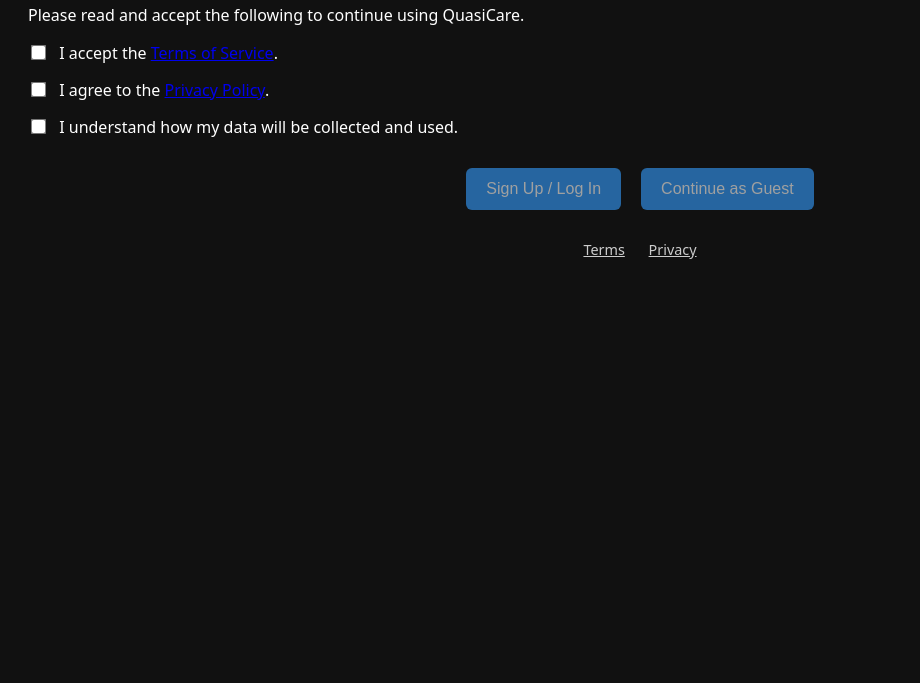
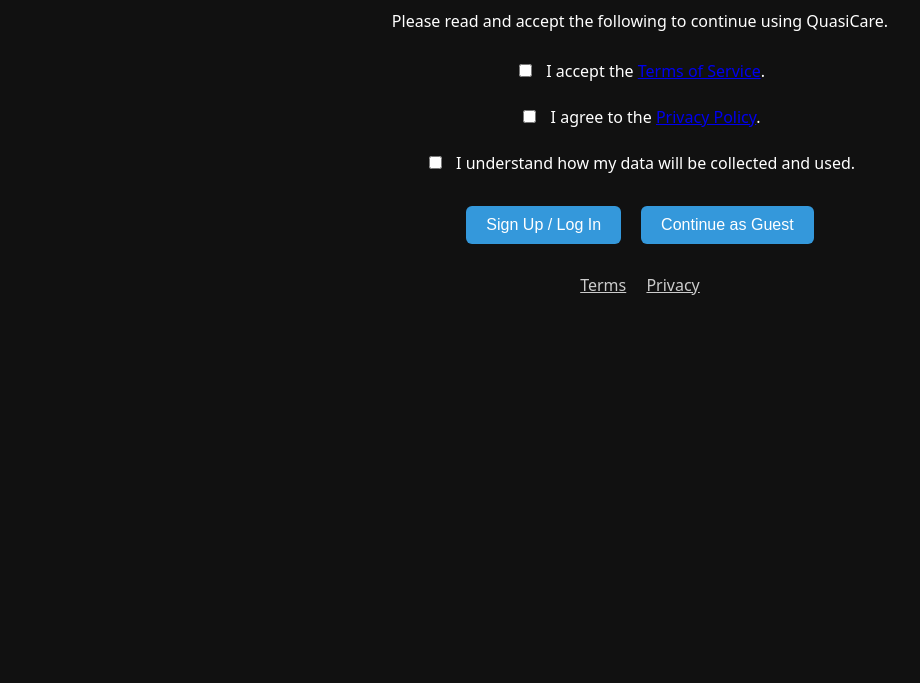
Before and after one commit to dannytheawesome/quasicare-backend, a website: page disclaimer.html in a window 1280 px wide. Shown: the part 117-800 px from the top of the page, without its empty margins (0-920 px from the left). Drawn offline with Linux system fonts and the light colour scheme.

Commit message:
Update disclaimer.html

```diff
--- a/disclaimer.html
+++ b/disclaimer.html
@@ -3,63 +3,63 @@
 <head>
   <meta charset="UTF-8" />
   <meta name="viewport" content="width=device-width, initial-scale=1.0"/>
-  <title>Before You Continue</title>
+  <title>Disclaimer | QuasiCare</title>
   <style>
     body {
       background-color: #111;
       color: white;
       font-family: system-ui, sans-serif;
-      text-align: left;
-      padding: 40px 20px;
+      padding: 30px;
+      display: flex;
+      flex-direction: column;
+      align-items: center;
     }
 
     h2 {
+      color: #3498db;
       text-align: center;
-      color: #3aaaff;
     }
 
     label {
       display: block;
-      margin: 15px 0;
+      margin: 12px 0;
+      font-size: 16px;
     }
 
     input[type="checkbox"] {
       margin-right: 10px;
-      transform: scale(1.2);
     }
 
     .buttons {
+      margin-top: 20px;
       display: flex;
+      gap: 20px;
       justify-content: center;
-      margin: 30px 0;
-      gap: 20px;
     }
 
-    button {
-      background-color: #349eff;
+    .buttons button {
+      padding: 10px 20px;
+      font-size: 16px;
+      border: none;
+      background-color: #3498db;
       color: white;
-      border: none;
-      padding: 12px 20px;
-      font-size: 16px;
       border-radius: 6px;
       cursor: pointer;
-      opacity: 0.6;
-      transition: 0.3s ease;
     }
 
-    button:enabled {
-      opacity: 1;
+    .buttons button:hover {
+      background-color: #2980b9;
     }
 
     footer {
+      margin-top: 30px;
       text-align: center;
-      font-size: 0.9rem;
     }
 
     footer a {
       color: #ccc;
       text-decoration: underline;
-      margin: 0 10px;
+      margin: 0 8px;
     }
   </style>
 </head>
@@ -67,13 +67,13 @@
   <h2>Before You Continue</h2>
   <p>Please read and accept the following to continue using QuasiCare.</p>
 
-  <label><input type="checkbox" id="termsCheck"> I accept the <a href="terms.html" target="_blank">Terms of Service</a>.</label>
-  <label><input type="checkbox" id="privacyCheck"> I agree to the <a href="privacy.html" target="_blank">Privacy Policy</a>.</label>
-  <label><input type="checkbox" id="dataCheck"> I understand how my data will be collected and used.</label>
+  <label><input type="checkbox" id="terms" /> I accept the <a href="terms.html" target="_blank">Terms of Service</a>.</label>
+  <label><input type="checkbox" id="privacy" /> I agree to the <a href="privacy.html" target="_blank">Privacy Policy</a>.</label>
+  <label><input type="checkbox" id="understand" /> I understand how my data will be collected and used.</label>
 
   <div class="buttons">
-    <button id="signupBtn" type="button" disabled>Sign Up / Log In</button>
-    <button id="guestBtn" type="button" disabled>Continue as Guest</button>
+    <button id="signupBtn">Sign Up / Log In</button>
+    <button id="guestBtn">Continue as Guest</button>
   </div>
 
   <footer>
@@ -82,23 +82,31 @@
   </footer>
 
   <script>
-    const checkboxes = document.querySelectorAll("input[type='checkbox']");
     const signupBtn = document.getElementById("signupBtn");
     const guestBtn = document.getElementById("guestBtn");
 
-    function updateButtonState() {
-      const allChecked = Array.from(checkboxes).every(checkbox => checkbox.checked);
-      signupBtn.disabled = !allChecked;
-      guestBtn.disabled = !allChecked;
+    function allChecked() {
+      return (
+        document.getElementById("terms").checked &&
+        document.getElementById("privacy").checked &&
+        document.getElementById("understand").checked
+      );
     }
 
-    checkboxes.forEach(cb => cb.addEventListener("change", updateButtonState));
-
     signupBtn.addEventListener("click", () => {
+      if (!allChecked()) {
+        alert("Please check all boxes to continue.");
+        return;
+      }
+      localStorage.setItem("quasicareGuestAccepted", "true");
       window.location.href = "login.html";
     });
 
     guestBtn.addEventListener("click", () => {
+      if (!allChecked()) {
+        alert("Please check all boxes to continue.");
+        return;
+      }
       localStorage.setItem("quasicareGuestAccepted", "true");
       window.location.href = "index.html";
     });
```
